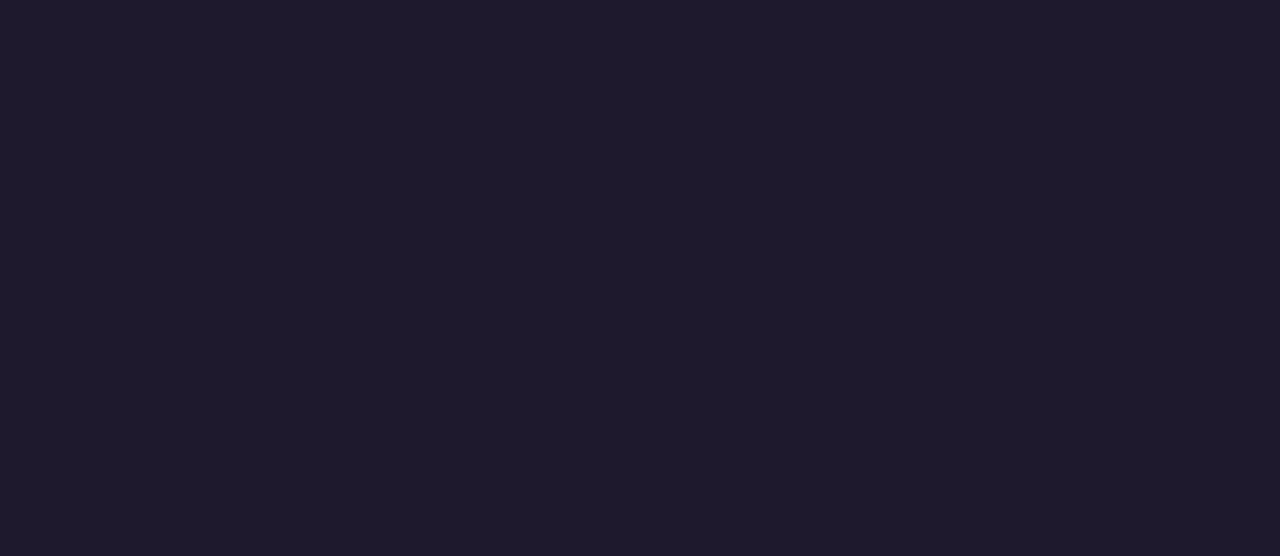
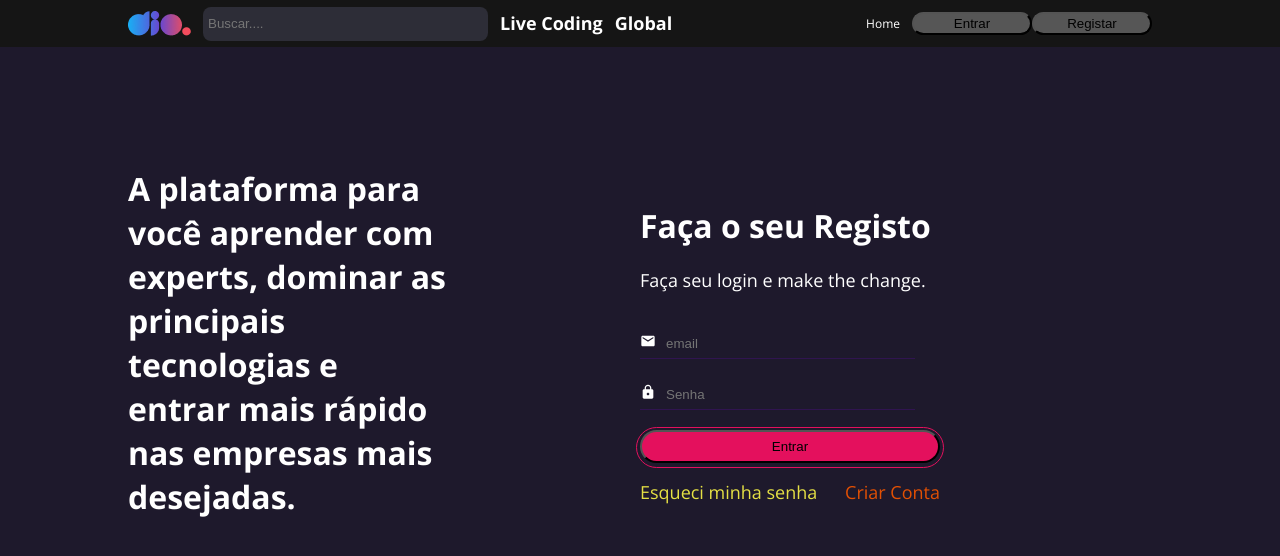
Before and after one commit to kcleusio-dev/clone-dio, a React (Create React App) app: page /login in a window 1280 px wide. Before the commit this address had no page. Shown: the top 556 px of the page. Built offline with nearby package versions, Linux system fonts and the light colour scheme.

Commit message:
Adição de Tela de login

```diff
--- a/package.json
+++ b/package.json
@@ -8,6 +8,7 @@
     "@testing-library/user-event": "^13.5.0",
     "react": "^18.3.1",
     "react-dom": "^18.3.1",
+    "react-icons": "^5.2.1",
     "react-router-dom": "^6.23.1",
     "react-scripts": "5.0.1",
     "styled-components": "^6.1.11",
--- a/src/App.js
+++ b/src/App.js
@@ -6,6 +6,7 @@
 } from "react-router-dom";
 import { GlobalStyle } from './styles/global';
 import { Home } from './pages/home';
+import { Login } from "./pages/login";
 
 const App = () => {
   return (
@@ -13,6 +14,7 @@
        <GlobalStyle />
        <Routes>
           <Route path="/" element={<Home />} />
+          <Route path="/login" element={<Login />} />
        </Routes >
       </Router>
   );
--- /dev/null
+++ b/src/components/input/index.jsx
@@ -0,0 +1,14 @@
+import React from 'react'
+
+import { IconContainer, InputContainer, InputText } from './styles';
+
+const Input = ({ leftIcon, name, ...rest }) => {
+    return (
+        <InputContainer>
+            {leftIcon ? (<IconContainer>{leftIcon}</IconContainer>) : null}
+            <InputText {...rest} />
+        </InputContainer>
+    )
+}
+
+export { Input }
--- /dev/null
+++ b/src/components/input/styles.js
@@ -0,0 +1,24 @@
+import styled from 'styled-components';
+
+export const InputContainer = styled.div`
+    width: 100%;
+    max-width: 275px;
+    height: 30px;
+    border-bottom: 1px solid #301450;
+
+    display: flex;
+    align-items: center;
+    margin-bottom: 20px;
+`
+
+export const IconContainer = styled.div`
+    margin-right: 10px;
+`
+
+export const InputText = styled.input`
+    background-color: transparent;
+    color: #FFFFFF;
+    width: 100%;
+    border: 0;
+    height: 30px;
+`
--- a/src/pages/home/styles.js
+++ b/src/pages/home/styles.js
@@ -12,7 +12,6 @@
     align-items: center;
 
 `
-
 export const Title = styled.h2`
     font-family: 'Open Sans';
     font-style: normal;
--- /dev/null
+++ b/src/pages/login/index.jsx
@@ -0,0 +1,39 @@
+import { MdEmail, MdLock } from 'react-icons/md'
+import { Button } from "../../components/Button"
+import { Header } from "../../components/Header";
+
+import { Column, Container, CriarText, EsqueciText, Row, SubTitleLogin, Title, TitleLogin, Wrapper } from './styles';
+import { Input } from "../../components/input";
+
+const Login = () => {
+    return (
+        <>
+            <Header />
+            <Container>
+                <Column>
+                    <Title>
+                        A plataforma para você aprender com experts, dominar as principais tecnologias
+                        e entrar mais rápido nas empresas mais desejadas.
+                    </Title>
+                </Column>
+                <Column>
+                    <Wrapper>
+                        <TitleLogin>Faça o seu Registo</TitleLogin>
+                        <SubTitleLogin>Faça seu login e make the change.</SubTitleLogin>
+                        <form>
+                            <Input placeholder="email" leftIcon={<MdEmail/>}/>
+                            <Input placeholder="Senha" type="password" leftIcon={<MdLock/>}/>
+                            <Button title="Entrar" variant="secondary" />
+                        </form>
+                        <Row>
+                            <EsqueciText>Esqueci minha senha</EsqueciText>
+                            <CriarText>Criar Conta</CriarText>
+                        </Row>
+                    </Wrapper>
+                </Column>
+            </Container>
+        </>
+    )
+}
+
+export { Login };
--- /dev/null
+++ b/src/pages/login/styles.js
@@ -0,0 +1,80 @@
+import styled from 'styled-components';
+
+export const Container = styled.main`
+    width: 100%;
+    max-width: 80%;
+    margin: 0 auto;
+    margin-top: 120px;
+
+    display: flex;
+    flex-direction: row;
+    justify-content: space-between;
+    align-items: center;
+
+`
+
+export const Wrapper = styled.div`
+    max-width: 300px;
+`
+export const Column  = styled.div`
+    flex: 1;
+`
+export const Row = styled.div`
+    display: flex;
+    flex-direction: row;
+    justify-content: space-between;
+    align-Items: center;
+    margin-top: 20px;
+`
+
+
+export const Title = styled.h2`
+    font-family: 'Open Sans';
+    font-style: normal;
+    font-weight: 700;
+    font-size: 32px;
+    width: 320px;
+    margin-bottom: 20px;
+    line-height: 44px;
+
+    color: #FFFFFF;
+`
+
+export const TitleLogin = styled.p`
+    font-family: 'Open Sans';
+    font-style: normal;
+    font-weight: 700;
+    font-size: 32px;
+    width: 320px;
+    margin-bottom: 20px;
+    line-height: 44px;
+`
+
+export const SubTitleLogin = styled.p`
+    font-family: 'Open Sans';
+    font-style: normal;
+    font-weight: 400;
+    font-size: 18px;
+    margin-bottom: 35px;
+    line-height: 25px;
+`
+
+export const EsqueciText = styled.p`
+    font-family: 'Open Sans';
+    font-style: normal;
+    font-weight: 400;
+    font-size: 18px;
+    line-height: 19px;
+
+    color: #E5E044;
+`
+
+export const CriarText = styled.p`
+    font-family: 'Open Sans';
+    font-style: normal;
+    font-weight: 400;
+    font-size: 18px;
+    line-height: 19px;
+
+    color: #E25003;
+`
```
Also changed, not shown: 1 other file (tests, documents, lock files or other folders).
